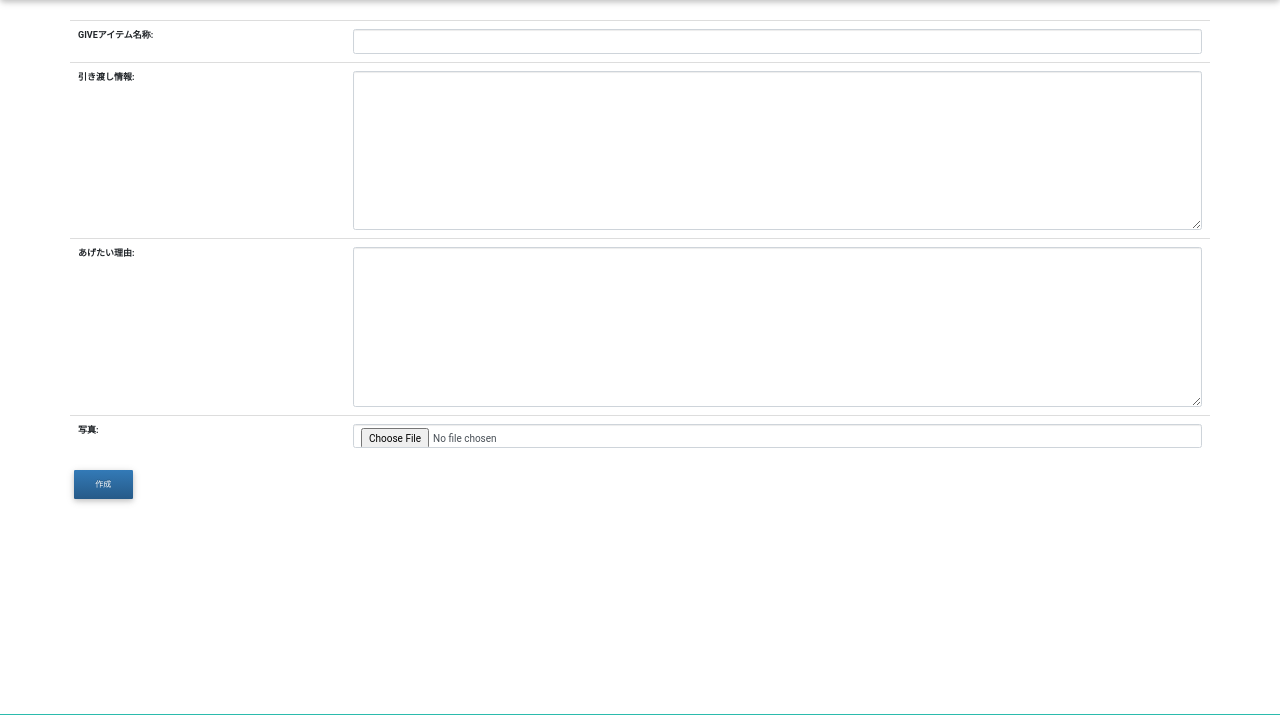
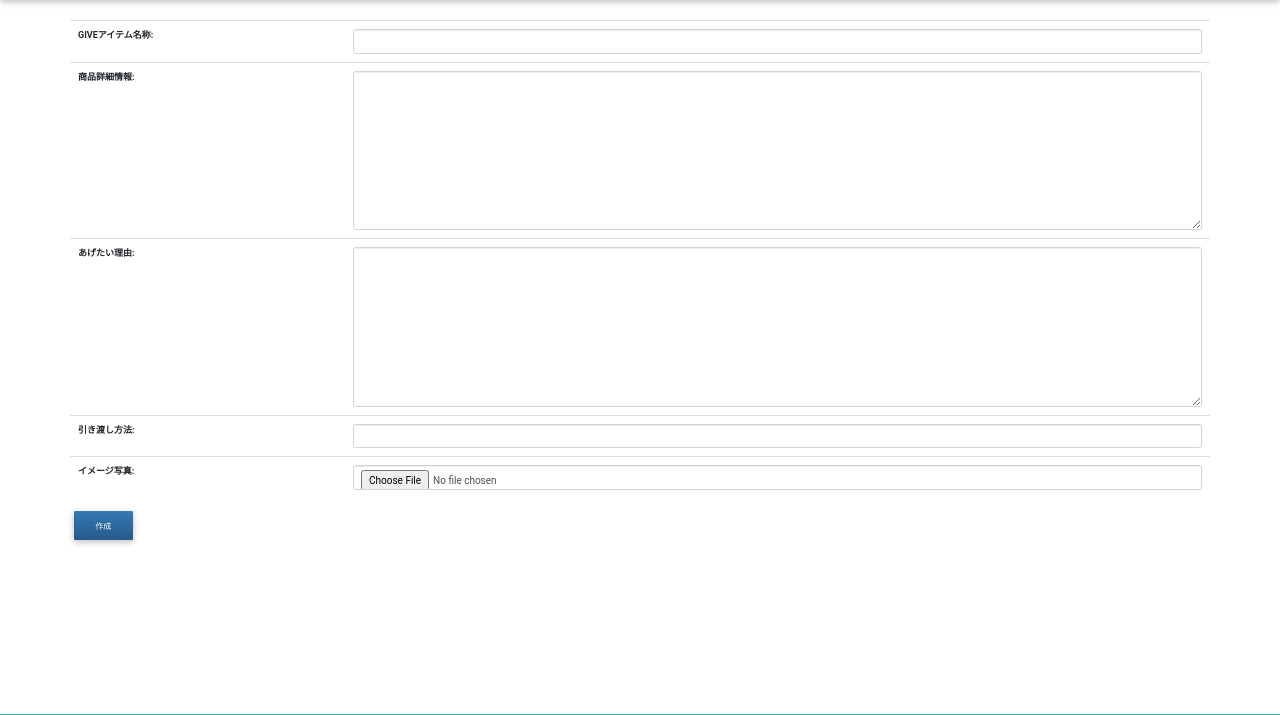
Before and after one commit to ITprojectteamb/sharesite, a Django app: page /givenew/ in a window 1280 px wide. Shown: the part 100-815 px from the top of the page. Run offline with Django 3.2, Linux system fonts and the light colour scheme; the visitor is signed in with stand-in values (Sample User, id 1); some libraries are stand-ins or nearby versions.

Commit message:
リスト修正済

```diff
--- a/blog/forms.py
+++ b/blog/forms.py
@@ -23,7 +23,7 @@ class ProfileCreateForm(forms.ModelForm):
 class GiveCreateForm(forms.ModelForm):
     class Meta:
         model = Give
-        fields = ('give_name', 'delivery_infomation', 'give_reason', 'photo')
+        fields = ('give_name','give_information', 'give_reason','delivery_infomation', 'photo')
 
     def __init__(self, *args, **kwargs):
         super().__init__(*args, **kwargs)
@@ -31,7 +31,6 @@ class GiveCreateForm(forms.ModelForm):
             field.widget.attrs['class'] = 'form-control'
 
 class GiveCommentForm(forms.ModelForm):
-
     class Meta:
         model = Give_comment
         fields = ('author', 'text',)
@@ -39,7 +38,7 @@ class GiveCommentForm(forms.ModelForm):
 class WantCreateForm(forms.ModelForm):
     class Meta:
         model = Want
-        fields = ('want_name', 'delivery_infomation', 'want_reason', 'photo')
+        fields = ('want_name', 'want_information', 'want_reason','delivery_infomation', 'photo')
 
     def __init__(self, *args, **kwargs):
         super().__init__(*args, **kwargs)
--- a/blog/models.py
+++ b/blog/models.py
@@ -67,16 +67,13 @@ class Profile_comment(models.Model):
 
 
 class Give(models.Model):
-    give_id = models.CharField(max_length=7)
     give_name = models.CharField('GIVEアイテム名称',max_length=30)
-    item_id = models.CharField(max_length=7)
-    delivery_infomation = models.TextField('引き渡し情報',max_length=200,null=True)
+    give_information = models.TextField('商品詳細情報',max_length=200,null=True)
     give_reason = models.TextField('あげたい理由',max_length=200,null=True)
+    delivery_infomation = models.CharField('引き渡し方法',max_length=30,null=True)
     register_date = models.DateTimeField('登録日時',default=timezone.now)
-    open_date = models.DateTimeField('公開日時',blank=True, null=True)
     final_update_time = models.DateTimeField('更新日時',default=timezone.now,)
-    delite_flug =  models.BooleanField('論理削除フラグ', default=False)
-    photo = models.ImageField(verbose_name='写真', blank=True, null=True)
+    photo = models.ImageField(verbose_name='イメージ写真', blank=True, null=True)
 
     def __str__(self):
         return self.give_name
@@ -97,15 +94,12 @@ class Give_comment(models.Model):
         return self.text
 
 class Want(models.Model):
-    want_id = models.CharField(max_length=7)
     want_name = models.CharField('WANTアイテム名称',max_length=30)
-    item_id = models.CharField(max_length=7)
-    delivery_infomation = models.TextField('引き渡し情報',max_length=200,null=True)
+    want_information = models.TextField('商品詳細情報',max_length=200,null=True)
     want_reason = models.TextField('ほしい理由',max_length=200,null=True)
+    delivery_infomation = models.CharField('引き渡し方法',max_length=30,null=True)
     register_date = models.DateTimeField('登録日時',default=timezone.now)
-    open_date = models.DateTimeField('公開日時',blank=True, null=True)
     final_update_time = models.DateTimeField('更新日時',default=timezone.now,)
-    delite_flug =  models.BooleanField('論理削除フラグ', default=False)
     photo = models.ImageField(verbose_name='イメージ写真', blank=True, null=True)
 
     def __str__(self):
--- a/blog/static/css/sharesite.css
+++ b/blog/static/css/sharesite.css
@@ -42,3 +42,22 @@ body{
 .page-item {
     display: inline-block;
 }
+
+.post_list {
+    height: 100%;
+    background-image: url('https://mdbootstrap.com/img/Photos/Others/gradient2.png');
+    background-position: center;
+    background-size: cover;
+}
+
+.button_erea {
+    display: flex;
+    justify-content: center;
+    padding:300px 0;
+}
+
+.button_per {
+    display: block;
+    width: 200px;
+    margin: 0 50px!important;
+}
--- a/blog/views.py
+++ b/blog/views.py
@@ -22,7 +22,7 @@ class GiveListView(LoginRequiredMixin, generic.ListView):
     paginate_by = 6
 
     def get_queryset(self):
-        gives = Give.objects.order_by('-open_date')
+        gives = Give.objects.order_by('-final_update_time')
         return gives
 
 class WantListView(LoginRequiredMixin, generic.ListView):
@@ -31,7 +31,7 @@ class WantListView(LoginRequiredMixin, generic.ListView):
     paginate_by = 3
 
     def get_queryset(self):
-        wants = Want.objects.order_by('-open_date')
+        wants = Want.objects.order_by('-final_update_time')
         return wants
 
 
```
Also changed, not shown: blog/templates/sharesite/give_detail.html (+14 -5 lines), blog/templates/sharesite/post_list.html (+6 -2 lines), blog/templates/sharesite/want_detail.html (+23 -13 lines), blog/migrations/0012_auto_20200617_1953.py (deleted), blog/migrations/0012_auto_20200618_1426.py, blog/migrations/0013_auto_20200617_1646.py (deleted), blog/migrations/0014_profile_comment.py (deleted).
